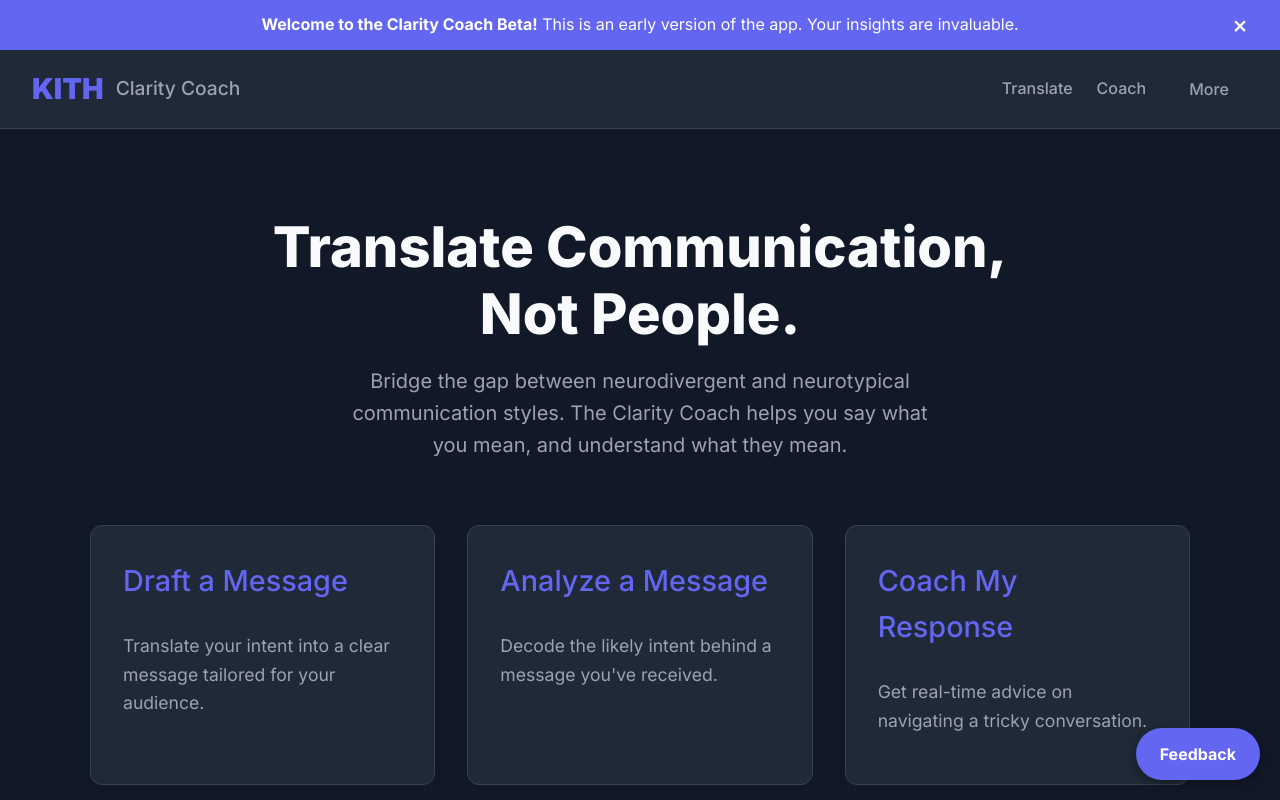
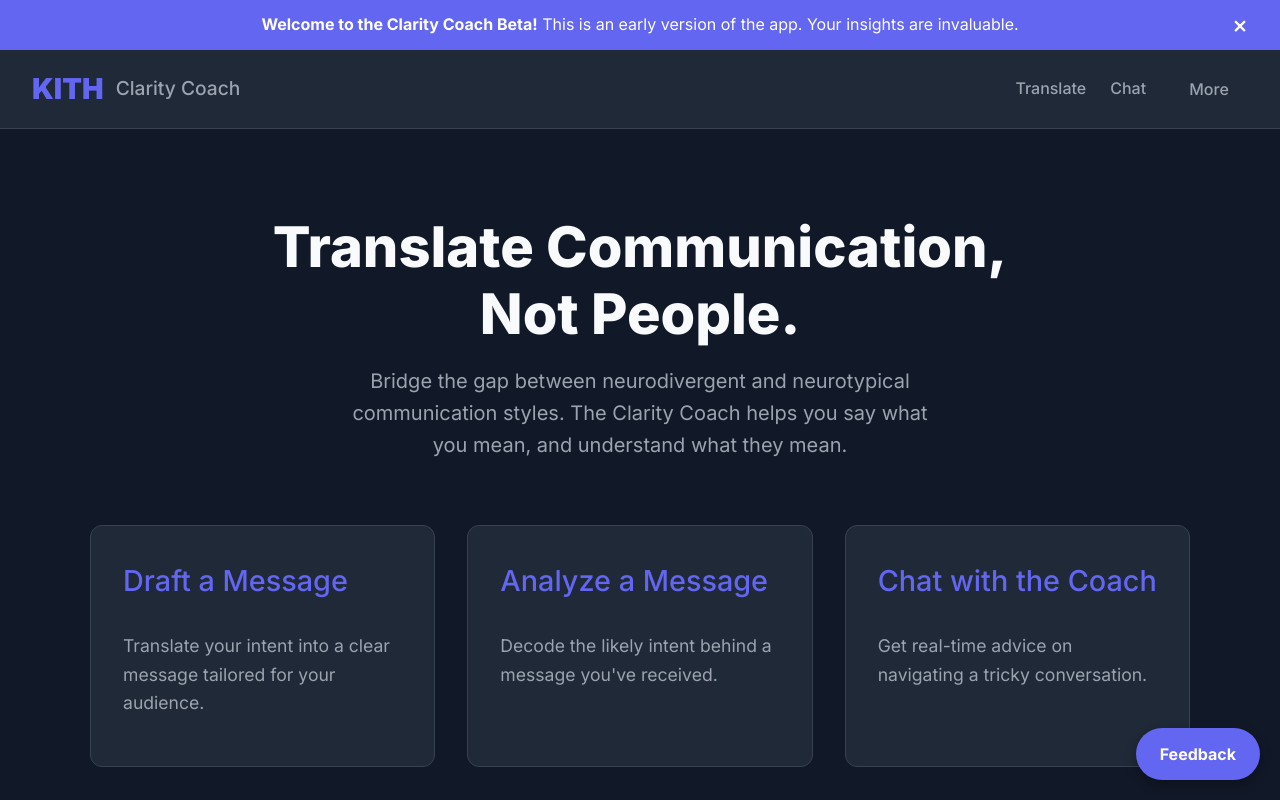
Before and after one commit to SolFlourishes/kith-clarity-coach, a React (Vite) app: page / in a window 1280 px wide. Shown: the top 800 px of the page. Built offline with nearby package versions, Linux system fonts and the light colour scheme.

Commit message:
Coach to Chat 2

```diff
--- a/src/components/Header.jsx
+++ b/src/components/Header.jsx
@@ -6,14 +6,13 @@ function Header() {
   const [isMenuOpen, setIsMenuOpen] = useState(false);
   return (
     <header className="app-header">
-      {/* 2. Update branding */}
       <Link to="/" className="logo-link">
         <div className="logo">KITH</div>
         <div className="product-name">Clarity Coach</div>
       </Link>
       <nav className="main-nav">
         <NavLink to="/translate/draft">Translate</NavLink>
-        <NavLink to="/coach">Coach</NavLink>
+        <NavLink to="/chat">Chat</NavLink> {/* Corrected Link */}
         <div className="dropdown">
           <button onClick={() => setIsMenuOpen(!isMenuOpen)} className="dropdown-toggle" aria-haspopup="true" aria-expanded={isMenuOpen}>More</button>
           {isMenuOpen && (
--- a/src/main.jsx
+++ b/src/main.jsx
@@ -4,7 +4,7 @@ import { createBrowserRouter, RouterProvider } from 'react-router-dom';
 import App from './App.jsx';
 import HomePage from './pages/HomePage.jsx';
 import TranslatePage from './pages/TranslatePage.jsx';
-import CoachPage from './pages/CoachPage.jsx';
+import ChatPage from './pages/ChatPage.jsx'; // Corrected Import
 import AboutPage from './pages/AboutPage.jsx';
 import HowToUsePage from './pages/HowToUsePage.jsx';
 import RoadmapPage from './pages/RoadmapPage.jsx';
@@ -20,7 +20,7 @@ const router = createBrowserRouter([
     children: [
       { index: true, element: <HomePage /> },
       { path: 'translate/:mode', element: <TranslatePage /> },
-      { path: 'coach', element: <CoachPage /> },
+      { path: 'chat', element: <ChatPage /> }, // Corrected Route
       { path: 'about', element: <AboutPage /> },
       { path: 'how-to-use', element: <HowToUsePage /> },
       { path: 'roadmap', element: <RoadmapPage /> },
--- a/src/pages/HomePage.jsx
+++ b/src/pages/HomePage.jsx
@@ -12,7 +12,7 @@ function HomePage() {
       <div className="mode-selection">
         <ModeCard title="Draft a Message" description="Translate your intent into a clear message tailored for your audience." linkTo="/translate/draft" />
         <ModeCard title="Analyze a Message" description="Decode the likely intent behind a message you've received." linkTo="/translate/analyze" />
-        <ModeCard title="Coach My Response" description="Get real-time advice on navigating a tricky conversation." linkTo="/coach" />
+        <ModeCard title="Chat with the Coach" description="Get real-time advice on navigating a tricky conversation." linkTo="/chat" /> {/* Corrected Link */}
       </div>
     </div>
   );
```
